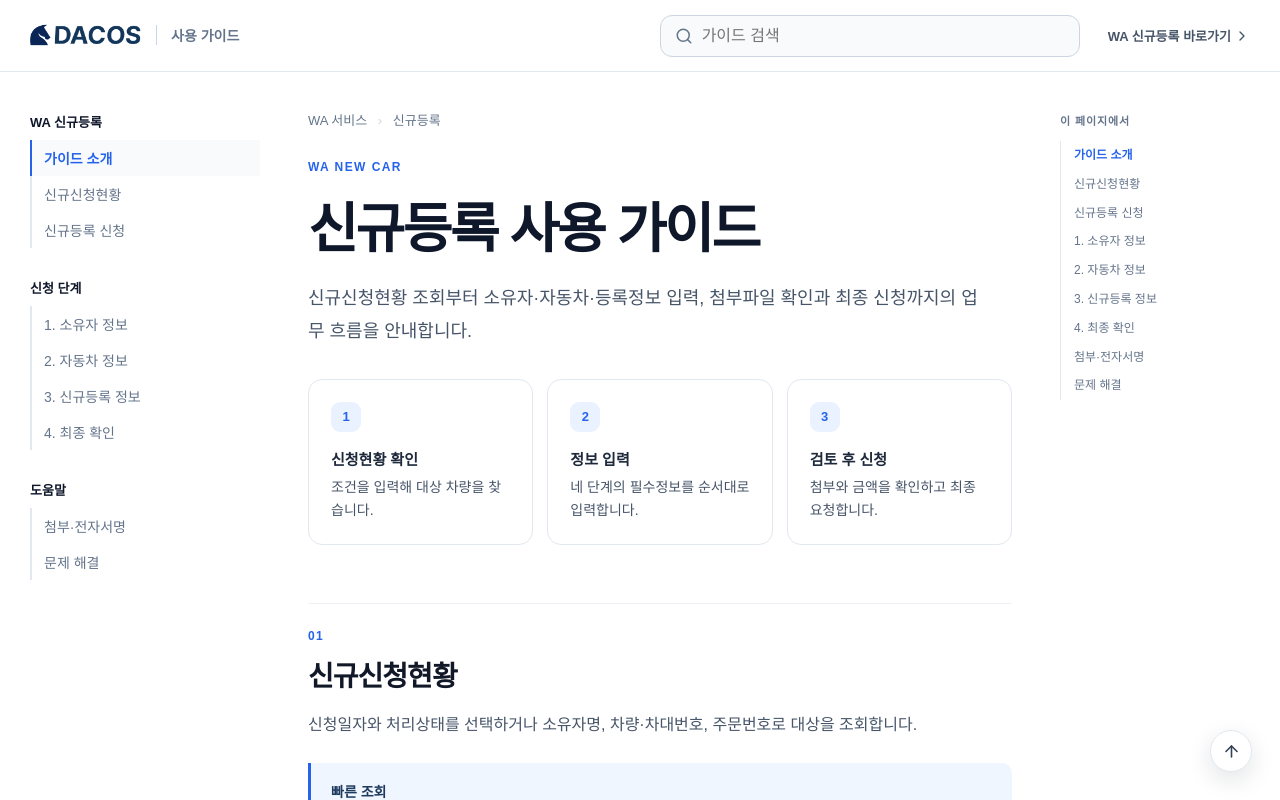
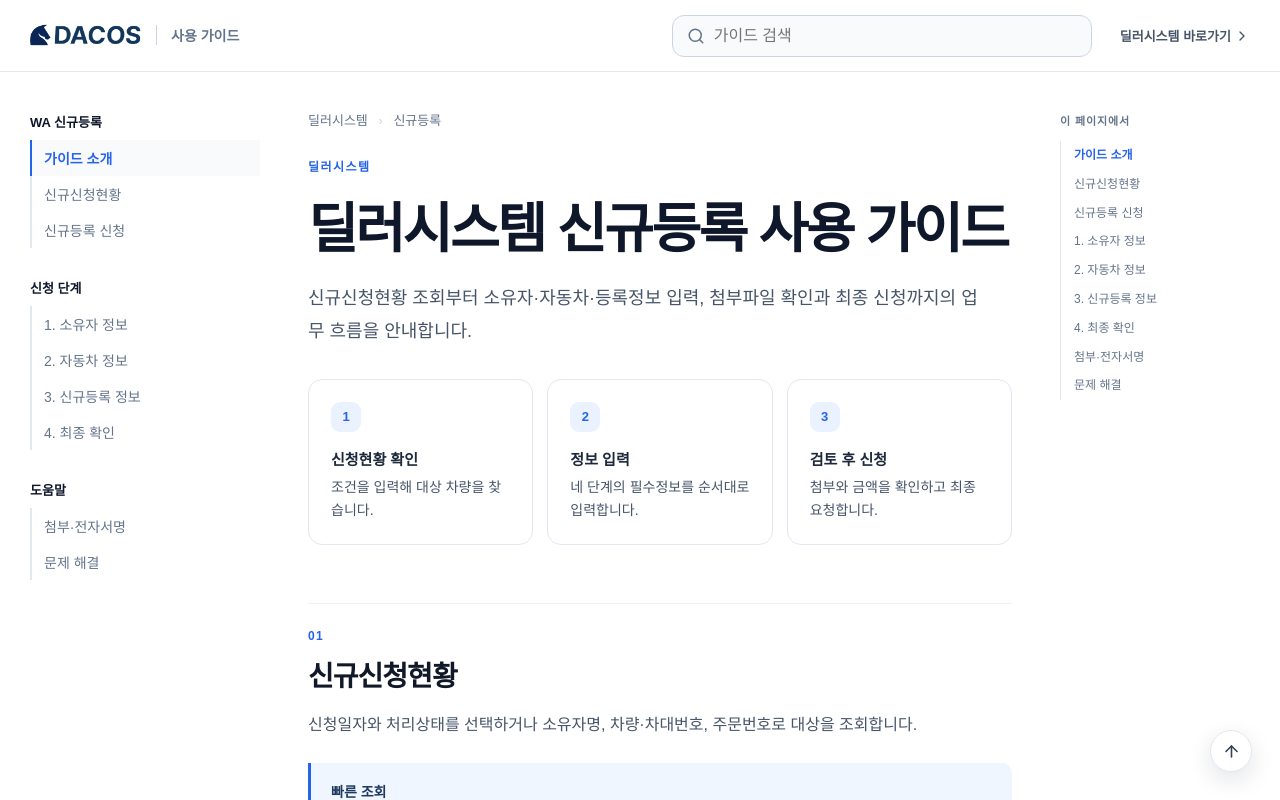
Before and after one commit to sejuany/Dcross_web_egov, a React (Create React App) app in the folder src/main/frontend/: page /guide/wa-newcar in a window 1280 px wide. Built offline with nearby package versions, Linux system fonts and the light colour scheme; a web font is replaced by a local one; what ag-grid-community would draw is missing.

Commit message:
가이드 페이지 제목 수정

```diff
--- a/src/main/frontend/src/guide/WaNewcarGuide.jsx
+++ b/src/main/frontend/src/guide/WaNewcarGuide.jsx
@@ -116,7 +116,7 @@
                     </form>
 
                     <Link className="wa-guide-service-link" to="/wa/newcar-status">
-                        WA 신규등록 바로가기
+                        딜러시스템 바로가기
                         <ChevronRight size={16} />
                     </Link>
                 </div>
@@ -134,7 +134,7 @@
 
                 <aside className={`wa-guide-sidebar${menuOpen ? ' open' : ''}`}>
                     <div className="wa-guide-sidebar-heading">
-                        <strong>WA 신규등록 가이드</strong>
+                        <strong>딜러시스템 신규등록 가이드</strong>
                         <button type="button" onClick={() => setMenuOpen(false)} aria-label="가이드 메뉴 닫기">
                             <X size={19} />
                         </button>
@@ -159,12 +159,12 @@
                 </aside>
 
                 <main className="wa-guide-content">
-                    <div className="wa-guide-breadcrumb">WA 서비스 <span>›</span> 신규등록</div>
+                    <div className="wa-guide-breadcrumb">딜러시스템 <span>›</span> 신규등록</div>
 
                     <article>
                         <section id="overview" className="wa-guide-section wa-guide-hero">
-                            <span className="wa-guide-kicker">WA NEW CAR</span>
-                            <h1>신규등록 사용 가이드</h1>
+                            <span className="wa-guide-kicker">딜러시스템</span>
+                            <h1>딜러시스템 신규등록 사용 가이드</h1>
                             <p>
                                 신규신청현황 조회부터 소유자·자동차·등록정보 입력, 첨부파일 확인과
                                 최종 신청까지의 업무 흐름을 안내합니다.
```
